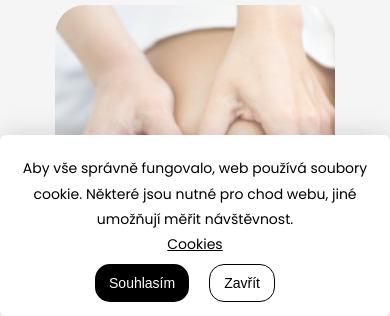
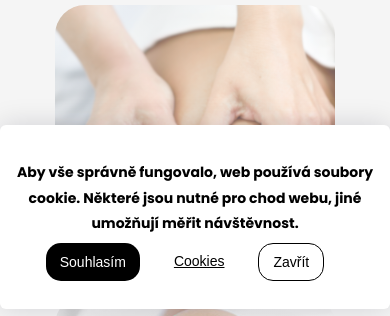
Before and after one commit to kmokrejs/restartuj-v2, a plain HTML site: page index.html in a window 390 px wide. Shown: the part 528-844 px from the top of the page. Drawn offline with Linux system fonts and the light colour scheme.

Commit message:
repariment

```diff
--- a/index.html
+++ b/index.html
@@ -199,13 +199,16 @@
 
     </section>
 
-    <div id="cookiePopup" class="hide">
+    <div id="cookiePopup" class="hide cookies">
         <p>
-            Aby vše správně fungovalo, web používá soubory cookie. Některé jsou nutné pro chod webu, jiné umožňují měřit návštěvnost. <a href="#">Cookies</a>
+            Aby vše správně fungovalo, web používá soubory cookie. Některé jsou nutné pro chod webu, jiné umožňují měřit návštěvnost.
         </p>
         <div class="btns">
+
             <button id="acceptCookie">Souhlasím</button>
+            <a href="#"><button class="secondd">Cookies</button></a>
             <button class="second" id="closeCookie">Zavřít</button>
+
         </div>
 
     </div>
--- a/script.js
+++ b/script.js
@@ -4,6 +4,11 @@ let links= document.getElementsByClassName("menu")[0]
 toggleBut.addEventListener("click", () => {
     links.classList.toggle("active")
 })
+
+
+
+
+
 
 let popUp = document.getElementById("cookiePopup");
 //When user clicks the accept button
--- a/styles/style.scss
+++ b/styles/style.scss
@@ -708,20 +708,16 @@ header{
     }
 }
 
-#cookiePopup {
-    display: flex;
-    flex-direction: column;
-    justify-content: center;
+.cookies{
     background-color: #ffffff;
     position: sticky;
     font-size: 14px;
-    width: 30%;
+    width:40%;
     box-shadow: 0 0 2em rgba(5, 0, 31, 0.15);
-    text-align: justify;
+    text-align: right;
     line-height: 1.8em;
-    padding: 1em 0em;
+    padding: 2em 1.4em;
     border-radius: 6px;
-    left: 70%;
     transition: all 0.5s ease-in;
   }
 
@@ -747,14 +743,22 @@ header{
         margin-right: 20px;
         border-radius: 15px;
     }
+    .secondd{
+        background-color: #ffffff;
+        border: none;
+        text-decoration: underline;
+        color: #000000;
+        font-size: 1em;
+        padding: 0.7em 1em;
+        margin-right: 20px;
+        border-radius: 15px;
+    }
 
   }
 
   #cookiePopup p {
-    display: flex;
-    justify-content: center;
-    flex-direction: column;
     text-align: center;
+    font-weight: bold;
     margin: 0.5em 0.4em;
   }
 
@@ -764,25 +768,12 @@ header{
   .hide {
     visibility: hidden;
     bottom: 0;
-    right: 2em;
+    right: 0em;
   }
   .show {
     visibility: visible;
-    bottom: 2em;
-    right: 2em;
-  }
-  @media only screen and (max-width: 37.5em) {
-    #cookiePopup {
-      width: 100%;
-    }
-    .hide {
-      bottom: 2em;
-      right: 0;
-    }
-    .show {
-      right: 0;
-      bottom: 0;
-    }
+    bottom: 0.5em;
+    left: 0.5em;
   }
 
 
@@ -1885,9 +1876,19 @@ header{
             }
         }
     }
-    #cookiePopup {
-        width: 50%;
-    }
+
+    .cookies{
+        background-color: #ffffff;
+        position: sticky;
+        font-size: 14px;
+        width:60%;
+        box-shadow: 0 0 2em rgba(5, 0, 31, 0.15);
+        text-align: right;
+        line-height: 1.8em;
+        padding: 2em 1.4em;
+        border-radius: 6px;
+        transition: all 0.5s ease-in;
+      }
 
     }
 
@@ -2999,9 +3000,21 @@ header{
         }
 
     }
+
+
     #cookiePopup {
+        background-color: #ffffff;
+        font-size: 14px;
         width: 100%;
-    }
+        box-shadow: 0 0 2em rgba(5, 0, 31, 0.15);
+        font-family: "Poppins", sans-serif;
+        text-align: justify;
+        line-height: 1.8em;
+        padding: 2em 0em;
+        border-radius: 6px;
+        transition: all 0.5s ease-in;
+    }
+
 
 ///////Ceník/////
     html.cenik{
```
Also changed, not shown: styles/style.css, 1 other file.
